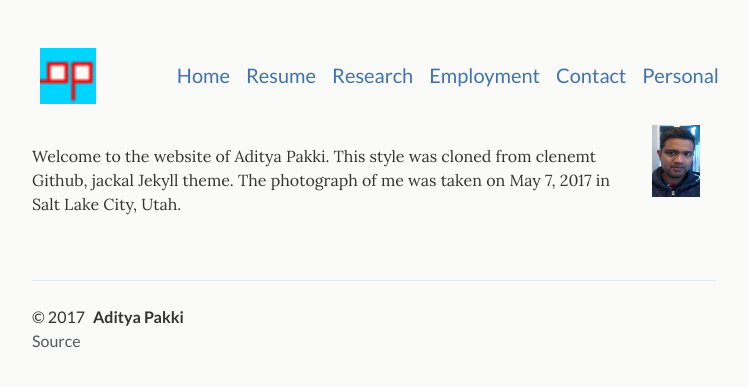
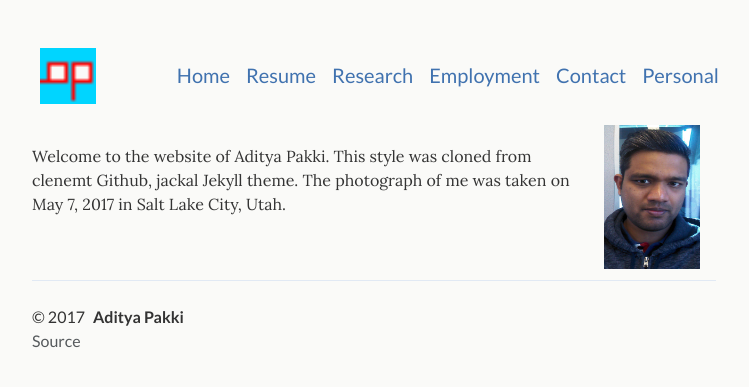
Before and after one commit to adityapakki/adityapakki.github.io, a Jekyll site: the page built from index.html, in a window 1280 px wide. Shown: the top 387 px of the page, without its empty margins (266-1015 px from the left). Built offline with Jekyll 4.4.1, drawn with Linux system fonts in a browser that asks for light colours.

Commit message:
more minor changes

```diff
--- a/_sass/_page.scss
+++ b/_sass/_page.scss
@@ -180,8 +180,8 @@ p.post-desc {
 
 @include mq-up(md) {
   .site-profile {
-    width: 48px;
-    height: 72px;
+    width: 96px;
+    height: 144px;
     margin: -1.2rem 1rem 0 2rem;
   }
 }
```
Also changed, not shown: README.md.
